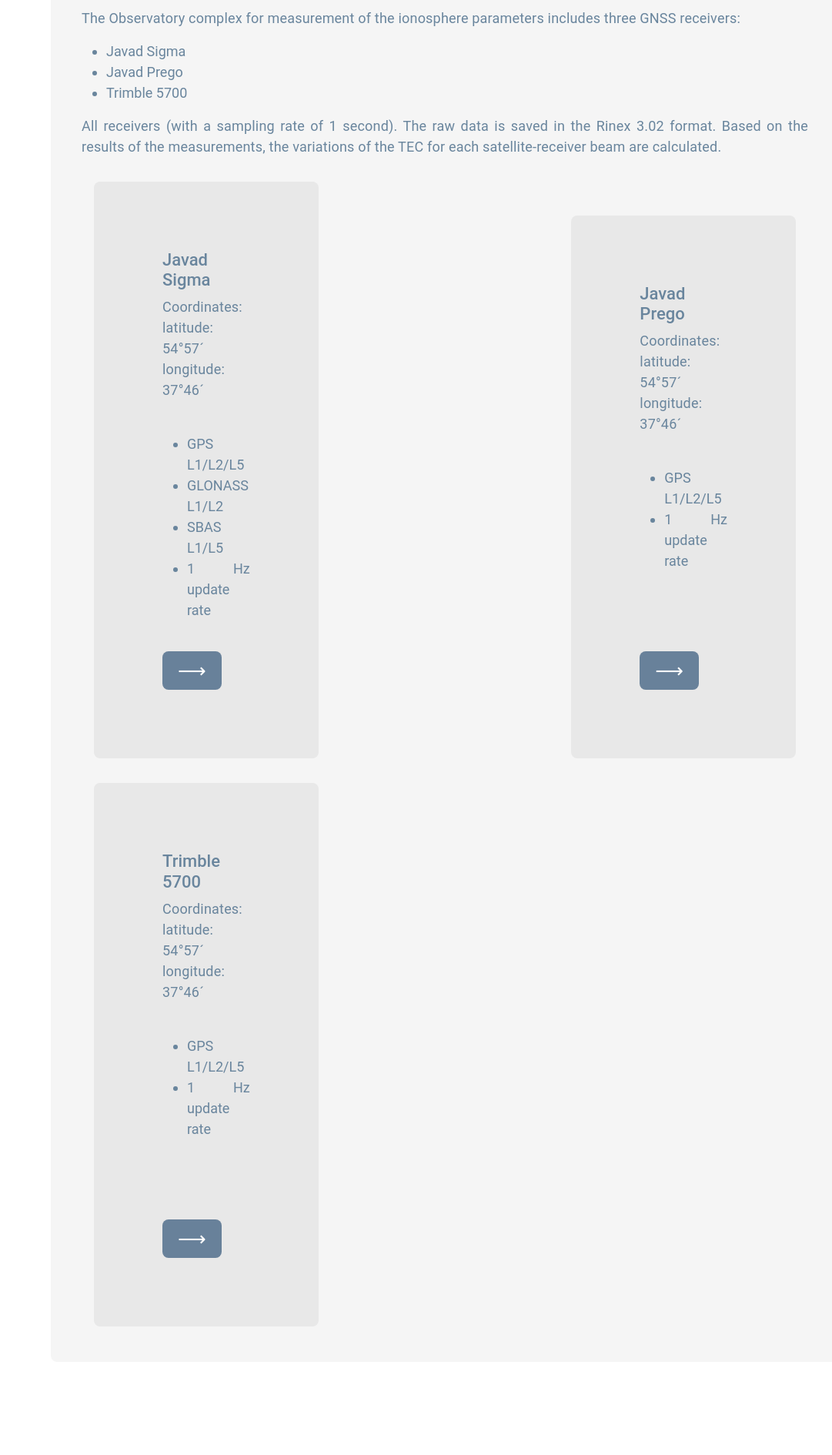
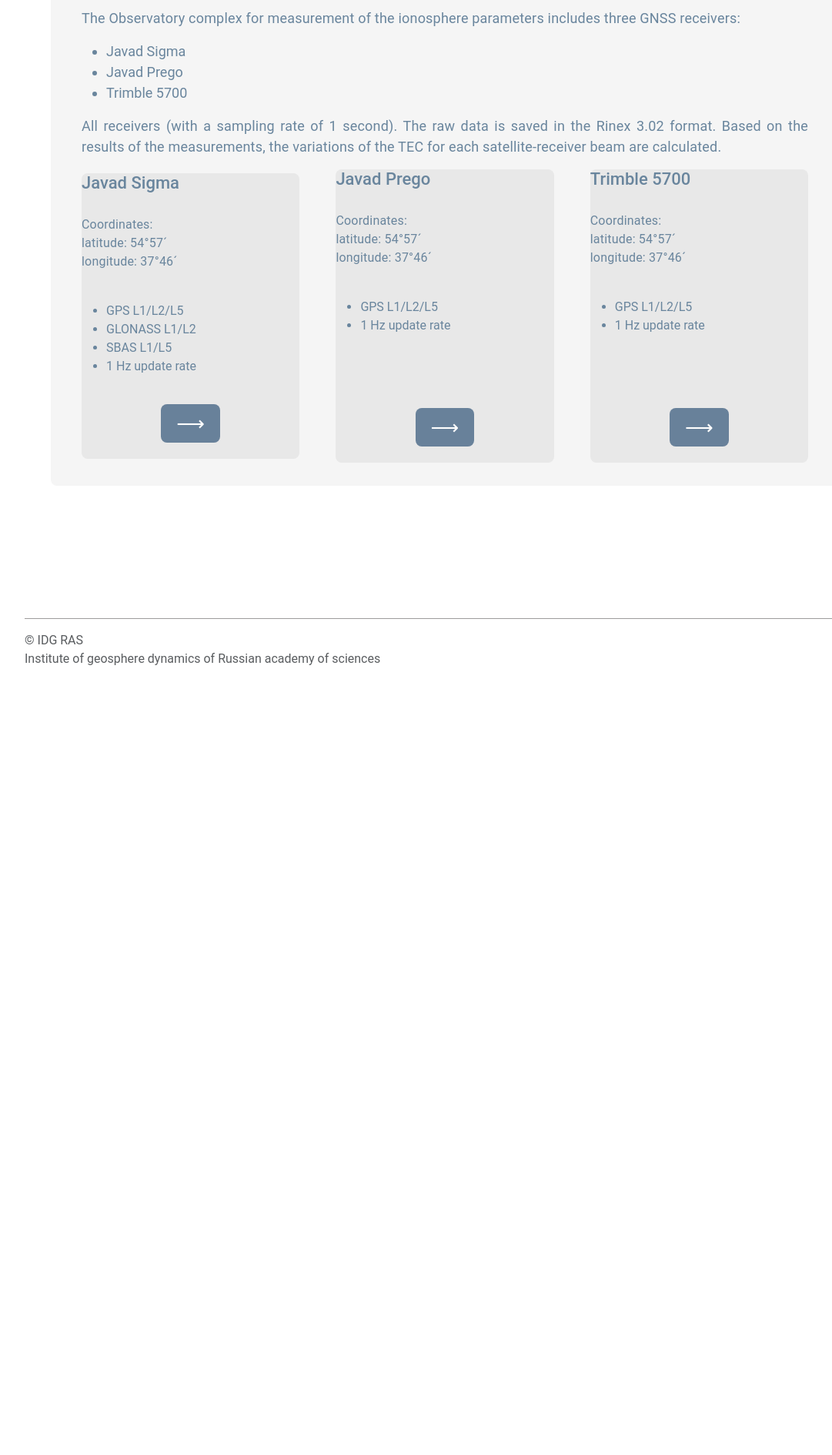
Before and after one commit to katyacoffee/WebSite, a Django app: page /data in a window 1280 px wide. Shown: the part 2365-4255 px from the top of the page at 77% size, without its empty margins (62-1143 px from the left). After the commit the page ends 3229 px from the top, so only its background shows below. Run offline with Django 4.2, Linux system fonts and the light colour scheme; some libraries are stand-ins or nearby versions.

Commit message:
fix design

```diff
--- a/mysite/core.py
+++ b/mysite/core.py
@@ -19,7 +19,7 @@ class Card:
 server_dir = 'idg-comp.chph.ras.ru'
 base_dir_serv_vlf = '~mikhnevo/metronix/METRONIX_SDVamp'
 base_dir_serv_tec = '~madrigal/IMG/WorldPlotAnim'
-base_dir_serv_gps = '~madrigal/IMG/WorldPlotAnim' #!!
+base_dir_serv_gps = '~mikhnevo/gnss/tec_rot/prego/png' #!!
 source_vlf = 'vlf'
 source_tec = 'tec'
 source_gps = 'gps'
--- a/templates/data.html
+++ b/templates/data.html
@@ -128,7 +128,7 @@
                 line-height: 1.5;
                 letter-spacing: .2px;
                 {#font-size: 80%;#}
-                font-size: 18px;
+                font-size: 16px;
                 display: inline-flex;
                 {#font-size: 0.9vw;#}
             }
@@ -141,77 +141,98 @@
             }
 
             ul {
-                font-size: 18px;
+                font-size: 16px;
                 {#text-align: justify;#}
                 {#font-size: 0.9vw;#}
             }
 
-            .col-container{
-                font-family: 'Roboto', sans-serif;
-                margin: auto;
+        {#    .col-container{#}
+        {#        font-family: 'Roboto', sans-serif;#}
+        {#        margin: auto;#}
                 {#display: inline-block;#}
-                position: relative;
-
-                flex: 0;
-                padding: 0;
-                color: #888484;
-                display: block;
-                border-radius: 8px;
-                }
-
-            .column2{
-                background:#E8E8E8;
-                margin:16px;
-                display: inline-block;
-                padding: 89px;
-                border-radius: 8px;
-                width: 30.9%;
-            }
-            .column1{
-                background:#E8E8E8;
-                justify-content: left;
-                {#align-items: flex-start;#}
-                {#float: left;#}
-                {#width: 200px;#}
-                {#width: 30%;#}
-                {#height: 300px;#}
-                margin:16px;
-                display: inline-block;
-                padding: 89px;
-                width: 30.9%;
-                border-radius: 8px;
+        {#        position: relative;#}
+        {##}
+        {#        flex: 0;#}
+        {#        padding: 0;#}
+        {#        color: #888484;#}
+        {#        display: block;#}
+        {#        border-radius: 8px;#}
+        {#        }#}
+        {##}
+        {#    .column2{#}
+        {#        background:#E8E8E8;#}
+        {#        margin:16px;#}
+        {#        display: inline-block;#}
+        {#        padding: 89px;#}
+        {#        border-radius: 8px;#}
+        {#        width: 30%;#}
+                {#white-space: nowrap;#}
+        {#    }#}
+        {#    .column1{#}
+        {#        background:#E8E8E8;#}
+                {#justify-content: left;#}
+        {#        margin:16px;#}
+        {#        display: inline-block;#}
+        {#        padding: 89px;#}
+        {#        width: 30%;#}
+        {#        border-radius: 8px;#}
                 {#text-align: justify;#}
                 {#align-items: stretch;#}
-                font-family: 'Roboto', sans-serif;
-                color: #69859d;
-                position: relative;
-            }
+        {#        font-family: 'Roboto', sans-serif;#}
+        {#        color: #69859d;#}
+                {#white-space: nowrap;#}
+                {#height: 750px;#}
+                {#position: relative;#}
+        {#    }#}
             .column3{
                 background:#E8E8E8;
                 margin:16px;
                 display: inline-block;
                 padding: 89px;
                 border-radius: 8px;
-                width: 30.9%;
+                width: 30%;
+                white-space: nowrap;
             }
-
-            .box2-side {
-                width: 160px;
-                float: left;
-                border-radius: 8px;
-                display: flex;
+        {##}
+        {#    .box2-side {#}
+        {#        width: 160px;#}
+        {#        float: left;#}
+        {#        border-radius: 8px;#}
+        {#        display: flex;#}
                 {#justify-content: center;#}
                 {#align-items: center;#}
-                font-family: 'Roboto', sans-serif;
-                position: relative;
+        {#        font-family: 'Roboto', sans-serif;#}
+        {#        position: relative;#}
+                {#white-space: nowrap;#}
+                {#font-size: 0;#}
+        {#    }#}
+        {##}
+        {#    .col-container,#}
+        {#    .box2-side {#}
+        {#        transition: all .3s ease-out;#}
+        {#        color: #69859d;#}
+        {#        position: relative;#}
+        {#}#}
+
+            .textcols1 {
+                white-space: nowrap;
+                font-size: 0;
             }
-
-            .col-container,
-            .box2-side {
-                transition: all .3s ease-out;
-                color: #69859d;
-                position: relative;
-        }
+            .textcols1-item {
+                white-space: normal;
+                display: inline-block;
+                width: 30%;
+                vertical-align: middle;
+                background:#E8E8E8;
+                margin-right: 5%;
+                {#margin-left: 2%;#}
+                font-size: 14px;
+                border-radius: 8px;
+            }
+            .textcols1 .textcols1-item:last-child {
+                margin-right: 0 ;
+                {#margin-left: 0 ;#}
+            }
 
             .btn {
                 display: flex;
@@ -312,9 +333,88 @@
             All receivers (with a sampling rate of 1 second). The raw data is saved in the
             Rinex 3.02 format. Based on the results of the measurements, the variations
             of the TEC for each satellite-receiver beam are calculated.</p>
-                <div class="column1">
-                    <div class="col-container">
+
+{#                <div class="column1">#}
+{#                    <div class="col-container">#}
+{#                        <h2>Javad Sigma</h2>#}
+{#                        <br>#}
+{#                        <p class="p2">Coordinates: <br>#}
+{#                            latitude: 54°57´ <br>#}
+{#                            longitude: 37°46´#}
+{#                            <br>#}
+{#                            <br>#}
+{#                            <ul>#}
+{#                                <li>GPS L1/L2/L5</li>#}
+{#                                <li>GLONASS L1/L2</li>#}
+{#                                <li>SBAS L1/L5</li>#}
+{#                                <li>1 Hz update rate</li>#}
+{#                            </ul>#}
+{#                        </p>#}
+{#                        <div class="box2-side">#}
+{#                            <form method="post" id="vlf">#}
+{#                                <br>#}
+{#                                <button type="submit" formaction="/date-selection" class="btn" style="font-size:2vw;">⟶</button>#}
+{#                                <input type="hidden" id="source" name="source" value="vlf">#}
+{#                            </form>#}
+{#                        </div>#}
+{#                    </div>#}
+{#                </div>#}
+{#                <div class="column2">#}
+{#                   <div class="col-container">#}
+{#                        <h2>Javad Prego</h2>#}
+{#                        <br>#}
+{#                        <p class="p2">Coordinates: <br>#}
+{#                            latitude: 54°57´ <br>#}
+{#                            longitude: 37°46´#}
+{#                            <br>#}
+{#                            <br>#}
+{#                            <ul>#}
+{#                                <li>GPS L1/L2/L5</li>#}
+{#                                <li>1 Hz update rate</li>#}
+{#                            </ul>#}
+{#                            <br>#}
+{#                            <br>#}
+{#                        </p>#}
+{#                        <div class="box2-side">#}
+{#                            <form method="post" id="vlf">#}
+{#                                <br>#}
+{#                                <button type="submit" formaction="/date-selection" class="btn" style="font-size:2vw;">⟶</button>#}
+{#                                <input type="hidden" id="source" name="source" value="vlf">#}
+{#                            </form>#}
+{#                        </div>#}
+{#                   </div>#}
+{#                </div>#}
+{#                <div class="column3">#}
+{#                   <div class="col-container">#}
+{#                        <h2>Trimble 5700</h2>#}
+{#                        <br>#}
+{#                        <p class="p2">Coordinates: <br>#}
+{#                            latitude: 54°57´ <br>#}
+{#                            longitude: 37°46´#}
+{#                            <br>#}
+{#                            <br>#}
+{#                            <ul>#}
+{#                                <li>GPS L1/L2/L5</li>#}
+{#                                <li>1 Hz update rate</li>#}
+{#                            </ul>#}
+{#                            <br>#}
+{#                            <br>#}
+{#                        </p>#}
+{#                        <div class="box2-side">#}
+{#                            <form method="post" id="vlf">#}
+{#                                <br>#}
+{#                                <button type="submit" formaction="/date-selection" class="btn" style="font-size:2vw;">⟶</button>#}
+{#                                <input type="hidden" id="source" name="source" value="vlf">#}
+{#                            </form>#}
+{#                        </div>#}
+{#                   </div>#}
+{#                </div>#}
+
+          <div class="textcols1">
+            <div class="textcols1-item">
+{#                <b>Текст первой колонки</b>#}
                         <h2>Javad Sigma</h2>
+                        <br>
                         <br>
                         <p class="p2">Coordinates: <br>
                             latitude: 54°57´ <br>
@@ -334,12 +434,12 @@
                                 <button type="submit" formaction="/date-selection" class="btn" style="font-size:2vw;">⟶</button>
                                 <input type="hidden" id="source" name="source" value="vlf">
                             </form>
+                            <br>
                         </div>
-                    </div>
-                </div>
-                <div class="column2">
-                   <div class="col-container">
+            </div>
+            <div class="textcols1-item">
                         <h2>Javad Prego</h2>
+                        <br>
                         <br>
                         <p class="p2">Coordinates: <br>
                             latitude: 54°57´ <br>
@@ -359,12 +459,12 @@
                                 <button type="submit" formaction="/date-selection" class="btn" style="font-size:2vw;">⟶</button>
                                 <input type="hidden" id="source" name="source" value="vlf">
                             </form>
+                            <br>
                         </div>
-                   </div>
-                </div>
-                <div class="column3">
-                   <div class="col-container">
+            </div>
+            <div class="textcols1-item">
                         <h2>Trimble 5700</h2>
+                        <br>
                         <br>
                         <p class="p2">Coordinates: <br>
                             latitude: 54°57´ <br>
@@ -384,9 +484,11 @@
                                 <button type="submit" formaction="/date-selection" class="btn" style="font-size:2vw;">⟶</button>
                                 <input type="hidden" id="source" name="source" value="vlf">
                             </form>
+                            <br>
                         </div>
-                   </div>
-                </div>
+            </div>
+        </div>
+
 {#          </div>#}
       </div>
     </div>
```
